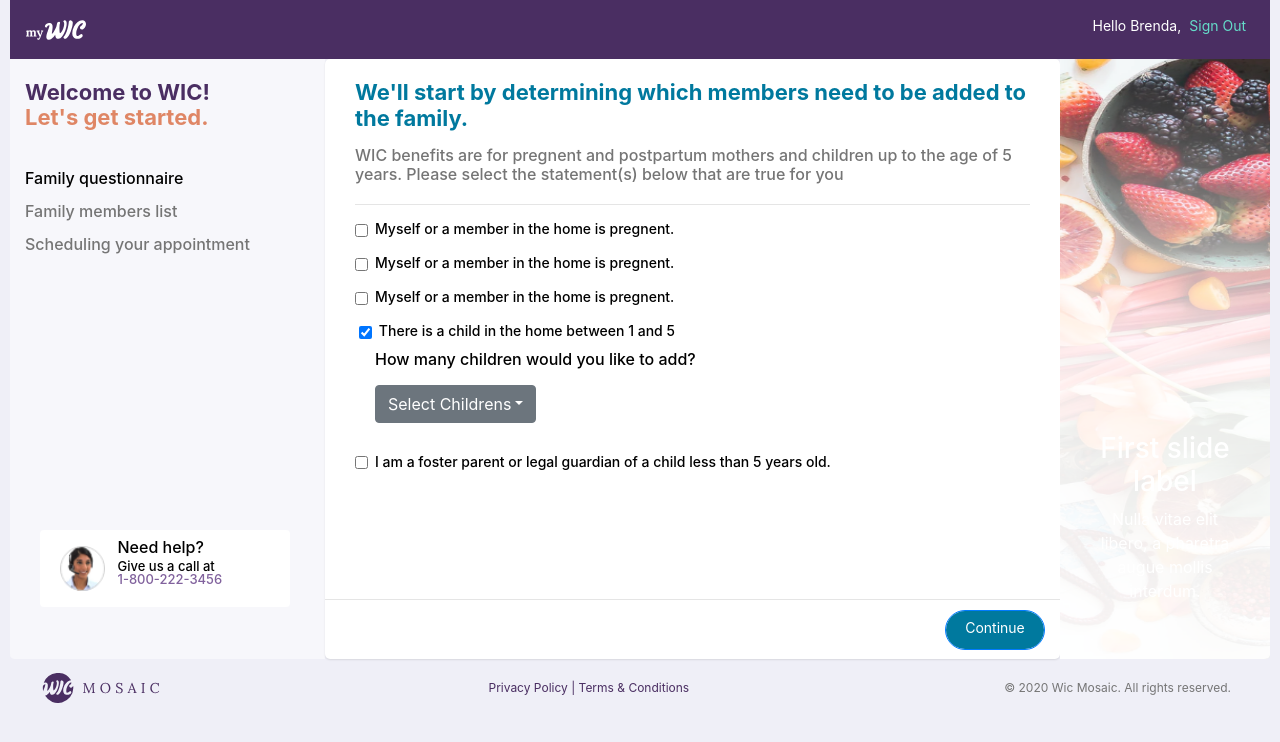
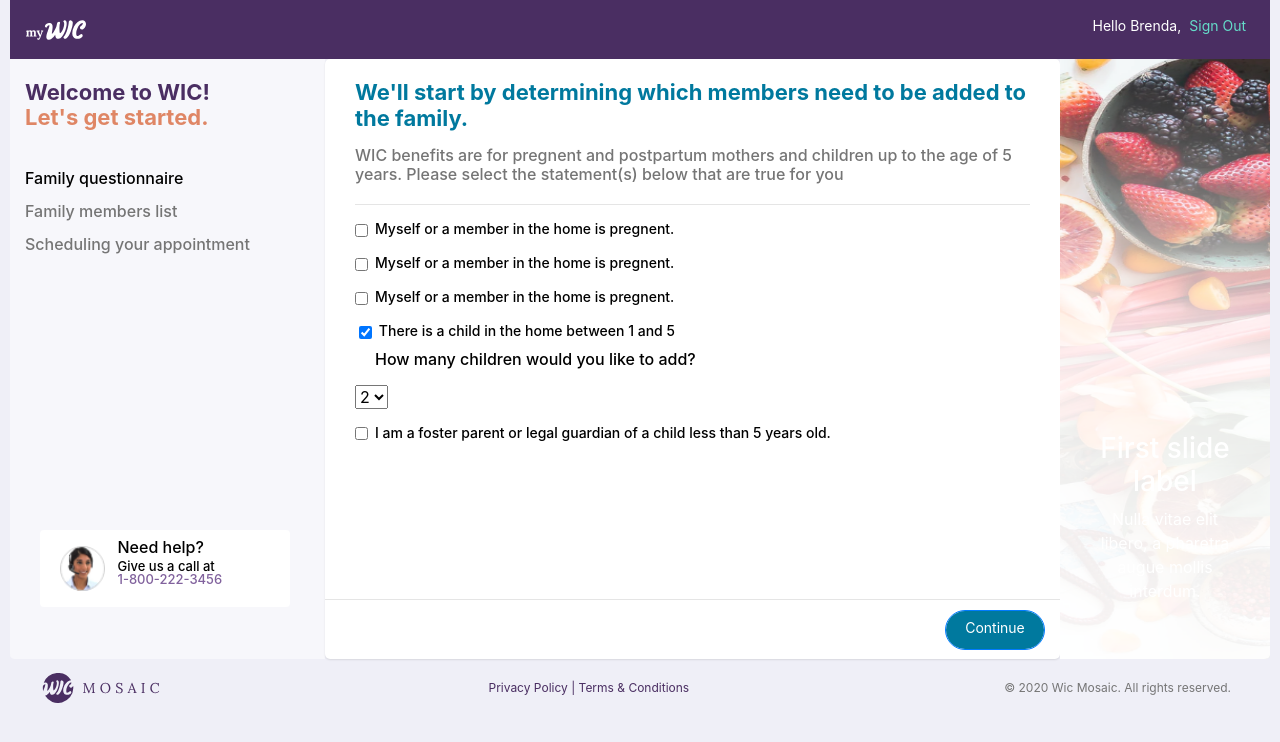
Before and after one commit to kirankumarsunkati/WIC, a React (Create React App) app: page /14 in a window 1280 px wide. Both pictures are taken after a click on the checkbox 365 px from the left and 332 px from the top of the page. Shown: the top 742 px of the page. Built offline with nearby package versions, Linux system fonts and the light colour scheme.

Commit message:
Added check box toggle
Added check box toggle

```diff
--- a/src/AppFifteen.js
+++ b/src/AppFifteen.js
@@ -17,12 +17,15 @@ class AppFifteen extends React.Component{
     super(props);
     this.state = {flag: false};
   }
-  handleClose (){
+  handleClose = () => {
     this.setState({
       flag: !this.state.flag
     });
  }
- handleShow (){
+ ex = () => {
+   console.log('ex', this);
+ }
+ handleShow = () => {
    console.log('handle show')
    this.setState({
     flag: !this.state.flag
@@ -85,16 +88,16 @@ class AppFifteen extends React.Component{
       </Card>
       </Col>
       <Col xl={7} className={"_rootp0m0"}>
-      <Modal show={this.state.flag} onHide={this.handleClose.bind(this)}>
+      <Modal show={this.state.flag} onHide={this.handleClose}>
         <Modal.Header closeButton>
           <Modal.Title>Modal heading</Modal.Title>
         </Modal.Header>
         <Modal.Body>Woohoo, you're reading this text in a modal!</Modal.Body>
         <Modal.Footer>
-          <Button variant="secondary" onClick={this.handleClose.bind(this)}>
+          <Button variant="secondary" onClick={this.handleClose}>
             Close
           </Button>
-          <Button variant="primary" onClick={this.handleClose.bind(this)}>
+          <Button variant="primary" onClick={this.handleClose}>
             Save Changes
           </Button>
         </Modal.Footer>
@@ -105,7 +108,7 @@ class AppFifteen extends React.Component{
         up to the age of 5 years. Please select the statement(s) below that are true for you</Card.Subtitle>
         <Row className={"membersNewMembersWrapper"}>
           <Col xl={6} className={"_p0"}><Card.Title className={"_left members"}>Members</Card.Title></Col>
-          <Col xl={6} className={"_p0"}><Card.Title className={"_right newMember"} onClick={this.handleShow.bind(this)}><span className={"plusIcon"}>+</span> New Members</Card.Title></Col>
+          <Col xl={6} className={"_p0"}><Card.Title className={"_right newMember"} onClick={this.handleShow}><span className={"plusIcon"}>+</span> New Members</Card.Title></Col>
         </Row>
        <FamilyMember/>
        <FamilyMember/>
--- a/src/AppFourteen.js
+++ b/src/AppFourteen.js
@@ -11,6 +11,26 @@ import {Navbar,Nav,Row,Col,Card,Button,Form,Dropdown,ButtonGroup,DropdownButton}
 import Carousel from 'react-bootstrap/Carousel'
 
 class AppFourteen extends React.Component{
+  constructor(props) {
+    super(props);
+    this.state = {childrenSelect: false};
+  }
+  toggleSelect = () => {
+    console.log('toggleSelect');
+    this.setState({childrenSelect: !this.state.childrenSelect})
+  }
+  renderSelect = () => {
+    return this.state.childrenSelect == true ? <div>
+    <Card.Subtitle className={"commonCardSubTitle_ noBorder active"}>How many children would you like to add?
+    </Card.Subtitle>
+
+    <select className={"_left"}>
+      <option value={2}>2</option>
+      <option value={3}>3</option>
+      <option value={4}>4</option>
+    </select>
+    </div> : " "
+  }
   render(){
     return (
       <div className="App familyMembersWrapper">
@@ -80,23 +100,11 @@ class AppFourteen extends React.Component{
         <Card.Subtitle className={"commonCardSubTitleCheckbox _left"}><Form.Check
         type={"checkbox"}
         id={"radio"}
+        onClick={this.toggleSelect}
         label={"There is a child in the home between 1 and 5"}
         />
-        <Card.Subtitle className={"commonCardSubTitle_ noBorder active"}>How many children would you like to add?
-        </Card.Subtitle>
-        <DropdownButton
-        as={ButtonGroup}
-        key={"down"}
-        id={`dropdown-button-drop-bottom`}
-        drop={"bottom"}
-        variant="secondary"
-        title={`Select Childrens`}
-        className={'_left'}
-      >
-        <Dropdown.Item eventKey="2">2</Dropdown.Item>
-        <Dropdown.Item eventKey="3">3</Dropdown.Item>
-        <Dropdown.Item eventKey="4">4</Dropdown.Item>
-        </DropdownButton>
+        {this.renderSelect()}
+
         </Card.Subtitle>
         <Card.Subtitle className={"commonCardSubTitleCheckbox _left"}><Form.Check
         type={"checkbox"}
```
